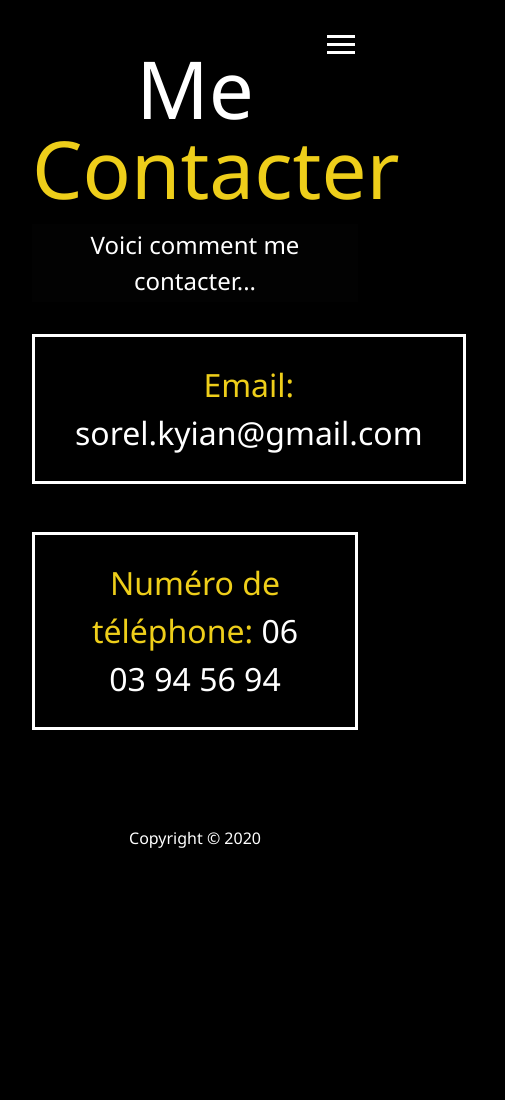
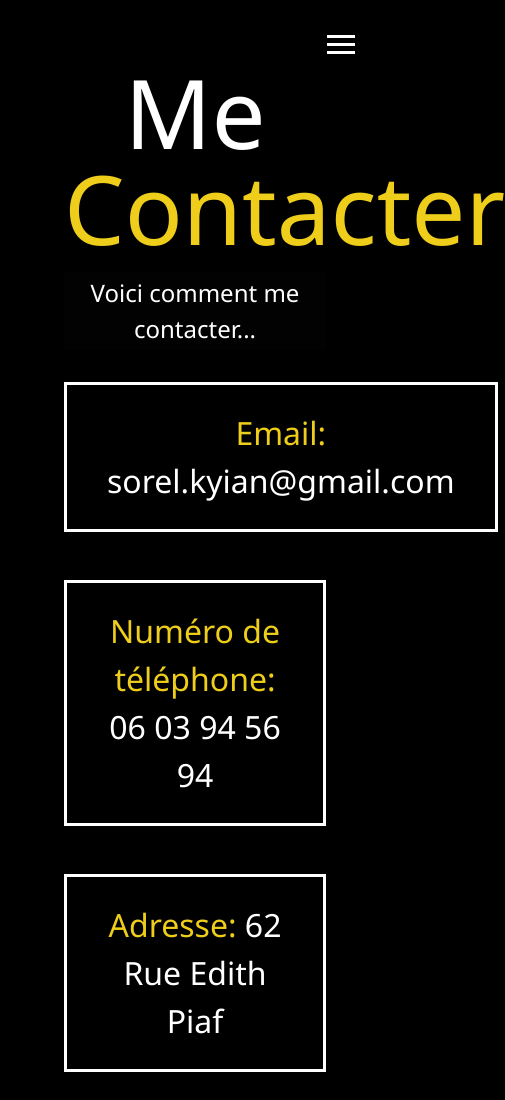
Before and after one commit to Astonark/site, a website: page dist/contact.html in a window 390 px wide. Shown: the top 1100 px of the page, 505 px wide, since content can reach past the window. Before the commit the page ends 870 px from the top, so only its background shows below. Drawn offline with Linux system fonts and the light colour scheme.

Commit message:
Add files via upload
some new things!

```diff
--- a/dist/contact.html
+++ b/dist/contact.html
@@ -64,6 +64,9 @@
             <div>
                 <span class="text-secondary">Numéro de téléphone:</span> 06 03 94 56 94
             </div>
+            <div>
+                <span class="text-secondary">Adresse:</span> 62 Rue Edith Piaf
+            </div>
 
         </div>
     </main>
--- a/dist/css/main.css
+++ b/dist/css/main.css
@@ -278,12 +278,7 @@ main {
     grid-template-columns: repeat(2, 1fr); } }
 
 @media screen and (max-width: 500px) {
-  main {
-    padding: 2rem; }
-    main #homme h1 {
-      margin-top: 10vh; }
-    main .lg-heading {
-      margin-top: 1rem;
-      font-size: 5rem; }
+  main#home h1 {
+    margin-top: 10vh; }
   .projects {
     grid-template-columns: 1fr; } }
```
Also changed, not shown: dist/work.html (+1 -1 lines), dist/about.html (line endings or trailing spaces), dist/index.html (line endings or trailing spaces), dist/js/main.js (line endings or trailing spaces), dist/photo.html (line endings or trailing spaces), dist/terra_presentation.html (line endings or trailing spaces).
